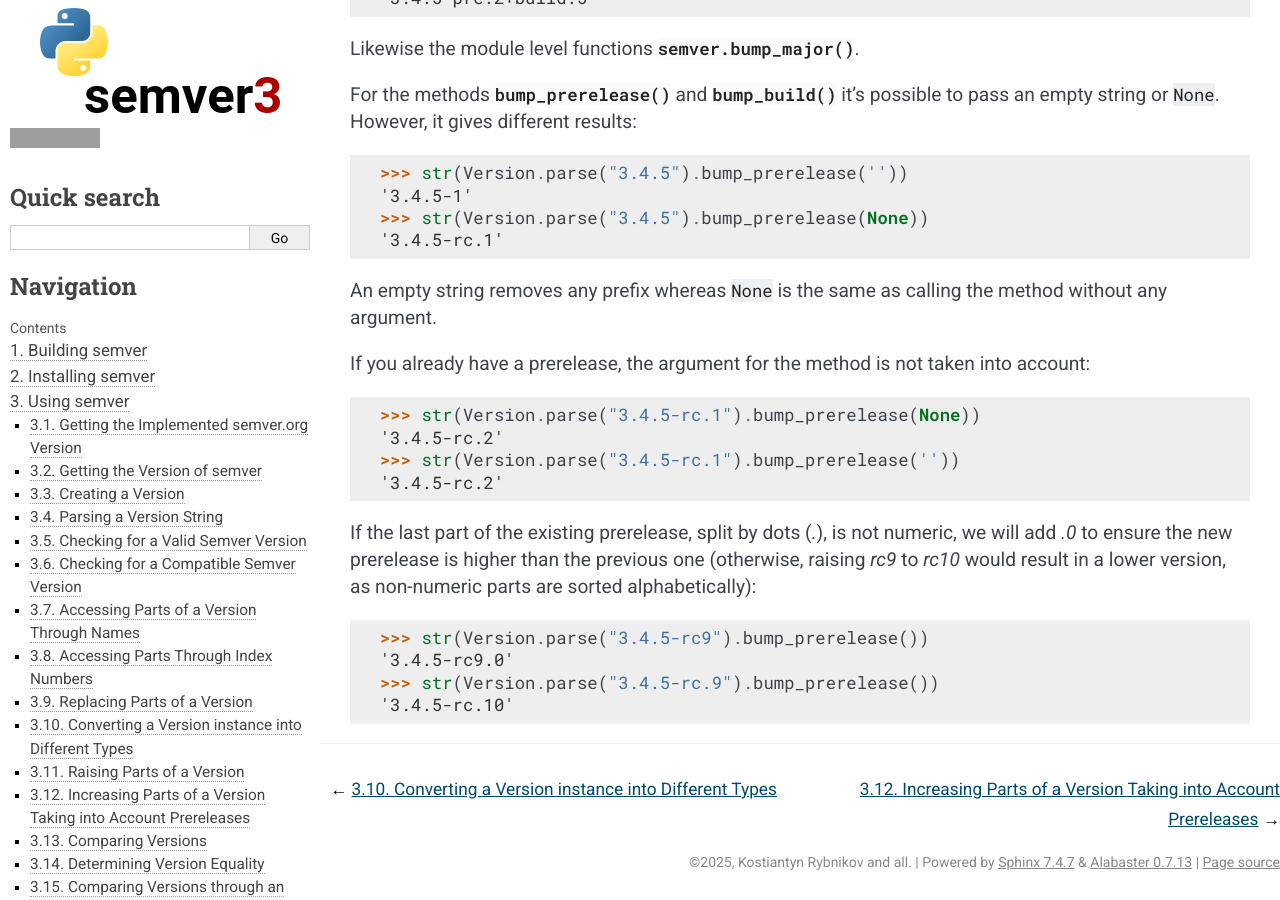
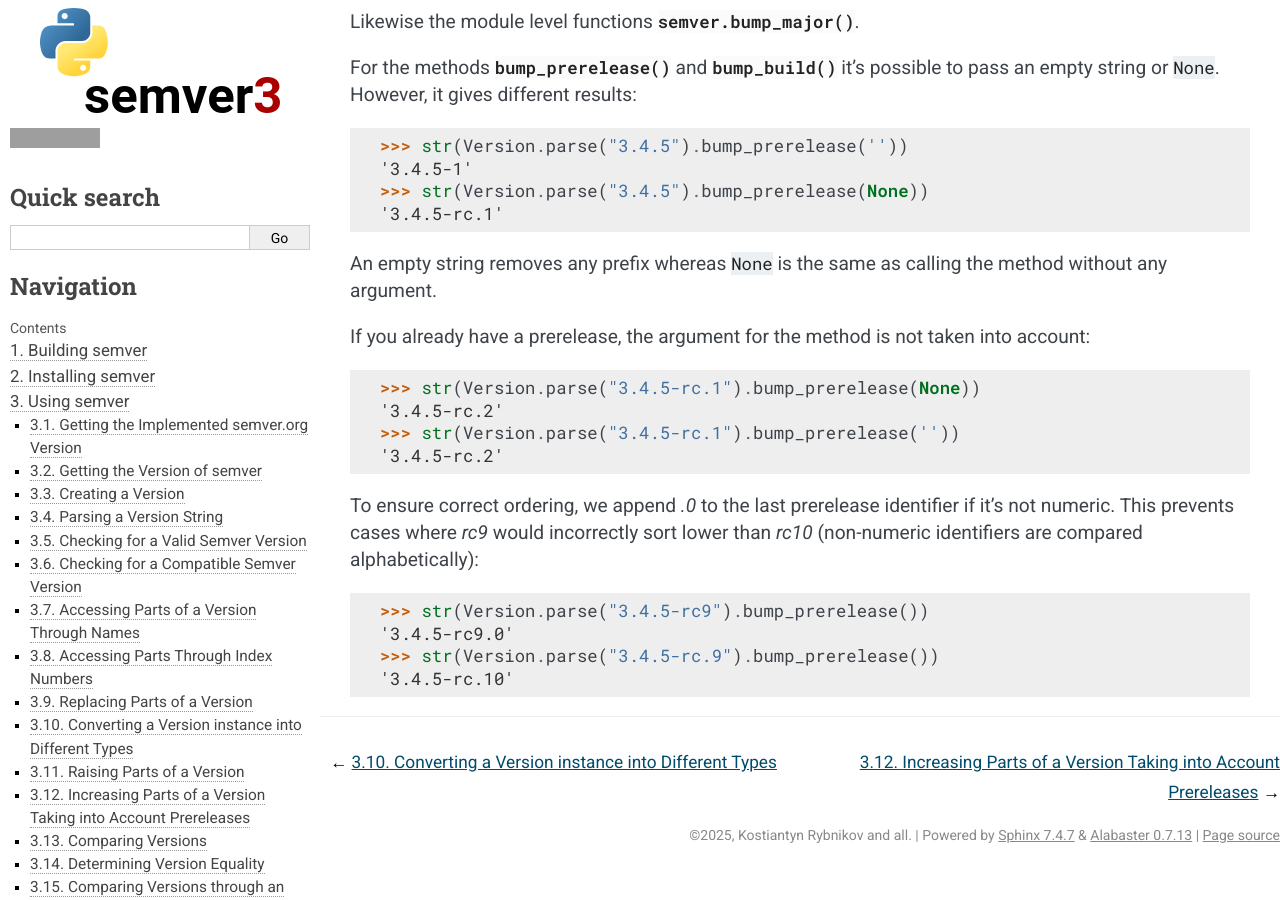
Before and after one commit to python-semver/python-semver, a Sphinx documentation site: the page built from docs/usage/raise-parts-of-a-version.rst, in a window 1280 px wide and 900 px high, scrolled down 932 px. Built offline with Sphinx 7.4.7, drawn with Linux system fonts in a browser that asks for light colours; some of the changed text lies outside the part shown; grey boxes are pictures that could not be loaded.

Commit message:
Apply suggestions from code review
Co-authored-by: Tom Schraitle <tomschr@users.noreply.github.com>

```diff
--- a/docs/usage/raise-parts-of-a-version.rst
+++ b/docs/usage/raise-parts-of-a-version.rst
@@ -9,7 +9,7 @@
    For example, having version ``1.0.0`` and raising the pre-release
    will lead to ``1.0.0-rc.1``, but ``1.0.0-rc.1`` is smaller than ``1.0.0``.
 
-   You can work around this by supplying the `bump_when_empty=true` argument to the
+   To avoid this, set `bump_when_empty=True` in the
    :meth:`~semver.version.Version.bump_prerelease` method, or by using the
    method :meth:`~semver.version.Version.next_version`
    in section :ref:`increase-parts-of-a-version`.
@@ -68,10 +68,9 @@
     >>> str(Version.parse("3.4.5-rc.1").bump_prerelease(''))
     '3.4.5-rc.2'
 
-If the last part of the existing prerelease, split by dots (`.`), is not numeric,
-we will add `.0` to ensure the new prerelease is higher than the previous one
-(otherwise, raising `rc9` to `rc10` would result in a lower version, as non-numeric
-parts are sorted alphabetically):
+To ensure correct ordering, we append `.0` to the last prerelease identifier
+if it's not numeric. This prevents cases where `rc9` would incorrectly sort
+lower than `rc10` (non-numeric identifiers are compared alphabetically):
 
 .. code-block:: python
 
--- a/src/semver/version.py
+++ b/src/semver/version.py
@@ -334,7 +334,7 @@
         Raise the prerelease part of the version, return a new object but leave
         self untouched.
 
-        .. versionchanged:: VERSION
+        .. versionchanged:: 3.1.0
            Parameter `bump_when_empty` added. When set to true, bumps the patch version
            when called with a version that has no prerelease segment, so the return
            value will be considered a newer version.
```
